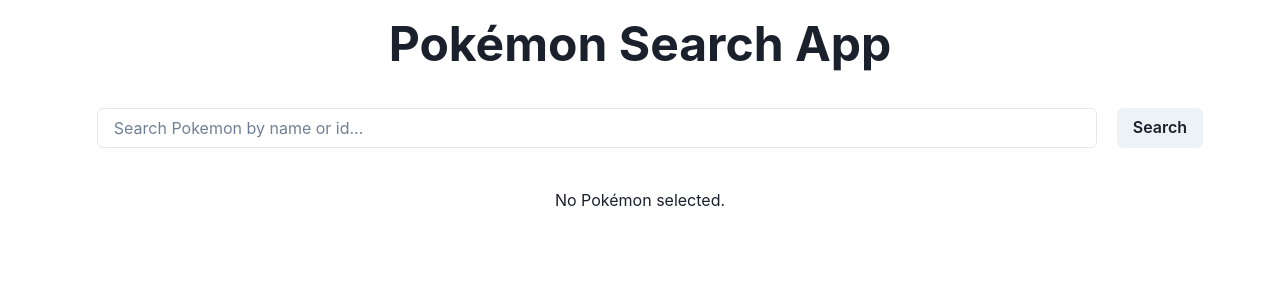
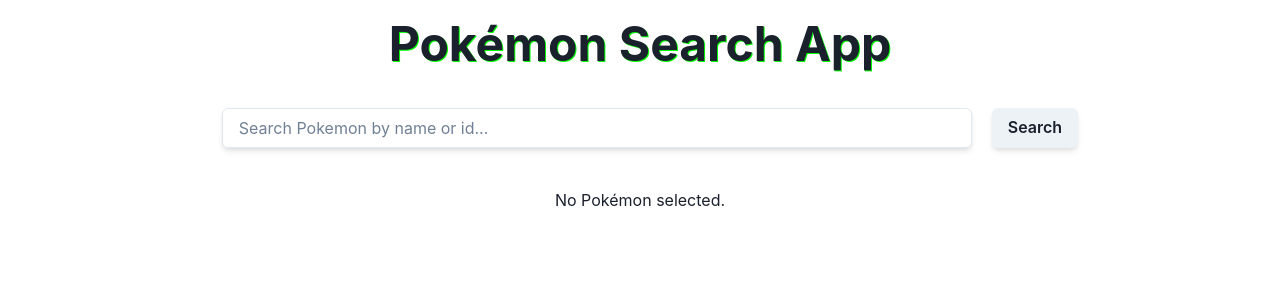
Before and after one commit to jeromepchavez/pokesearch, a React (Vite) app: page / in a window 1280 px wide. Shown: the top 300 px of the page. Built offline with nearby package versions, Linux system fonts and the light colour scheme.

Commit message:
Added more styling and Chakra components

```diff
--- a/src/App.jsx
+++ b/src/App.jsx
@@ -26,6 +26,7 @@
     try {
       const response1 = await axios.get(`https://pokeapi.co/api/v2/pokemon/${searchQuery.toLowerCase()}`);
       const response2 = await axios.get(`https://pokeapi.co/api/v2/pokemon-species/${searchQuery.toLowerCase()}`);
+      console.log(response1.data, response2.data)
       const pokemon = {
         name: response1.data.name,
         type: response1.data.types[0].type.name,
@@ -47,7 +48,7 @@
   return (
     <Box>
       <Center>
-        <Heading size='2xl' margin='20px'>Pokémon Search App</Heading>
+        <Heading textShadow='1px 1px #00ff00' size='2xl' margin='20px'>Pokémon Search App</Heading>
       </Center>
       <SearchBar onSearch={handleSearch} />
       <PokemonDetail pokemon={selectedPokemon} />
--- a/src/components/PokemonDetail.jsx
+++ b/src/components/PokemonDetail.jsx
@@ -9,7 +9,8 @@
           CardBody,
           CardFooter,
           HStack,
-          Image
+          Image,
+          Badge
         } from '@chakra-ui/react';
 
 const PokemonDetail = ({ pokemon }) => {
@@ -20,14 +21,18 @@
   return (
     <Box>
       <Center>
-        <Card maxWidth='1000px'>
+        <Card boxShadow='dark-lg' maxWidth='1000px'>
           <CardHeader>
             <Center>
               <Heading>{pokemon.name.toUpperCase()}</Heading>
             </Center>
           </CardHeader>
           <CardBody>
-            <HStack spacing='30px' justifyContent='center'>
+            <HStack spacing='400px' justifyContent='center'>
+              <Badge>ORIGINAL</Badge>
+              <Badge colorScheme='purple'>SHINY</Badge>
+            </HStack>
+            <HStack margin ='10px' spacing='30px' justifyContent='center'>
               <Image boxSize='400px' src={pokemon.imageUrl} alt={pokemon.name} />
               <Image boxSize='400px' src={pokemon.shinyUrl} alt={pokemon.name} />
             </HStack>
--- a/src/components/SearchBar.jsx
+++ b/src/components/SearchBar.jsx
@@ -19,13 +19,14 @@
                 <Center>
                     <Input
                         type='text'
-                        maxWidth='1000px'
+                        boxShadow='md'
+                        maxWidth='750px'
                         margin="20px"
                         value={searchQuery}
                         onChange={handleInputChange}
                         placeholder="Search Pokemon by name or id..."
                     />
-                    <Button onClick={handleSearch}>Search</Button>
+                    <Button boxShadow='md' onClick={handleSearch}>Search</Button>
                 </Center>
 
             </Box>
```
